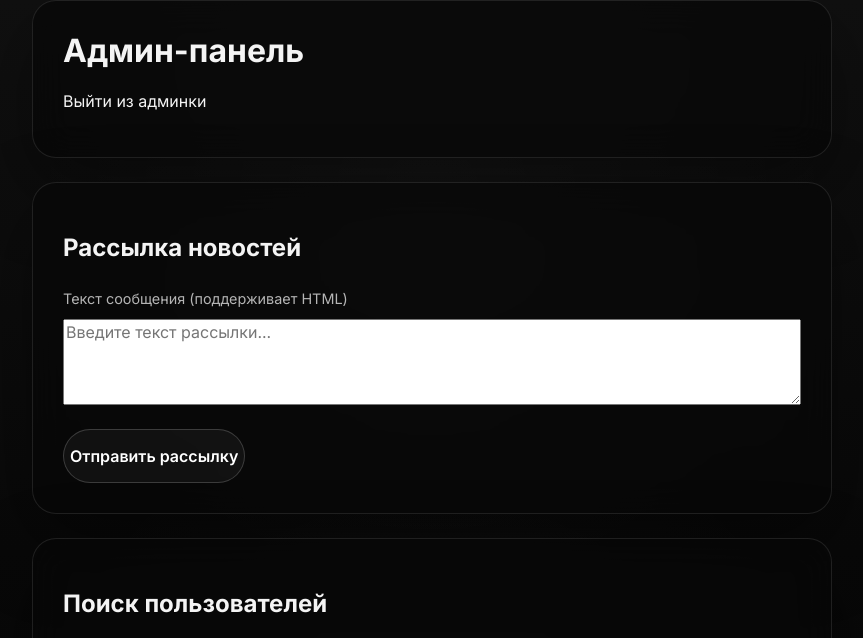
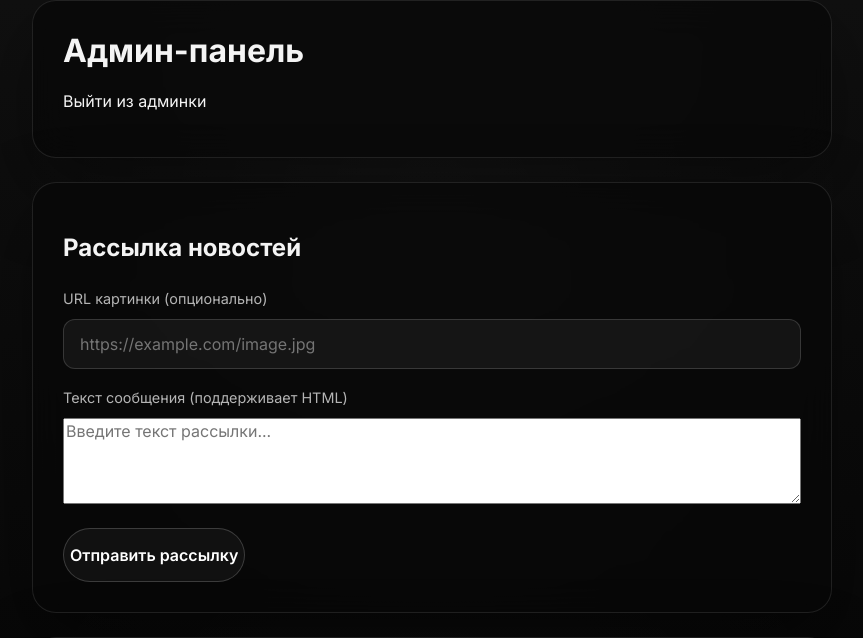
Before and after one commit to qqvoil/void, a Flask app: page /admin in a window 1280 px wide. Shown: the top 638 px of the page, without its empty margins (208-1071 px from the left). Run offline with Flask 3, Linux system fonts and the light colour scheme; the visitor is signed in with stand-in values (Sample User, id 1); data comes from the database, SQL or seed files in the repository; data that the repository does not hold is empty; some libraries are stand-ins or nearby versions.

Commit message:
Fix 0 devices bug for legacy users and add photo_url to broadcast

```diff
--- a/app.py
+++ b/app.py
@@ -857,7 +857,9 @@ def admin_broadcast():
         return jsonify({"success": False, "error": "Unauthorized"}), 401
 
     text = request.form.get("text", "").strip()
-    if not text:
+    photo_url = request.form.get("photo_url", "").strip()
+
+    if not text and not photo_url:
         return jsonify({"success": False, "error": "Empty message"}), 400
 
     bot_token = os.environ.get("BOT_TOKEN") or os.environ.get("TG_BOT_TOKEN")
@@ -871,9 +873,16 @@ def admin_broadcast():
     for u in users:
         tg_id = u["telegram_id"]
         try:
+            if photo_url:
+                payload = {"chat_id": tg_id, "photo": photo_url, "caption": text, "parse_mode": "HTML"}
+                endpoint = "sendPhoto"
+            else:
+                payload = {"chat_id": tg_id, "text": text, "parse_mode": "HTML"}
+                endpoint = "sendMessage"
+
             resp = requests.post(
-                f"http://91.238.123.4:10080/bot{bot_token}/sendMessage",
-                json={"chat_id": tg_id, "text": text, "parse_mode": "HTML"},
+                f"http://91.238.123.4:10080/bot{bot_token}/{endpoint}",
+                json=payload,
                 timeout=5
             )
             if resp.status_code == 200:
@@ -928,14 +937,14 @@ def admin_panel():
                 users_list = resp_data.get("response", []) if isinstance(resp_data, dict) else (resp_data if isinstance(resp_data, list) else [])
                 for ru in users_list:
                     if isinstance(ru, dict):
-                        username = ru.get("username")
+                        sub_url = ru.get("subscriptionUrl")
                         online_at = ru.get("userTraffic", {}).get("onlineAt")
-                        if online_at:
+                        if sub_url and online_at:
                             # Check if online within last 5 minutes
                             try:
                                 online_dt = datetime.fromisoformat(online_at.replace("Z", "+00:00"))
                                 if datetime.now(timezone.utc) - online_dt < timedelta(minutes=5):
-                                    rw_users[username] = 1 # Consider as 1 active device/online
+                                    rw_users[sub_url] = 1 # Consider as 1 active device/online
                             except:
                                 pass
         except Exception as e:
@@ -943,11 +952,8 @@ def admin_panel():
 
     # Attach rw_users data
     for u in users:
-        tg_id = u.get("telegram_id")
-        user_id = u.get("id")
-        # Construct remnawave username
-        rw_username = f"tg_{tg_id}" if tg_id else f"void_{user_id}"
-        u["active_devices"] = rw_users.get(rw_username, 0)
+        sub_url = u.get("subscription_url")
+        u["active_devices"] = rw_users.get(sub_url, 0)
 
     return render_template("admin_panel.html", users=users)
 
--- a/templates/admin_panel.html
+++ b/templates/admin_panel.html
@@ -11,8 +11,13 @@
   <h2>Рассылка новостей</h2>
   <form method="post" action="{{ url_for('admin_broadcast') }}">
     <input type="hidden" name="csrf_token" value="{{ csrf_token() }}"/>
+
+    <label>URL картинки (опционально)</label>
+    <input type="url" name="photo_url" placeholder="https://example.com/image.jpg">
+
     <label>Текст сообщения (поддерживает HTML)</label>
-    <textarea name="text" rows="4" required placeholder="Введите текст рассылки..."></textarea>
+    <textarea name="text" rows="4" placeholder="Введите текст рассылки..."></textarea>
+
     <div class="actions">
       <button type="submit" onclick="return confirm('Отправить рассылку всем пользователям с Telegram?')">Отправить рассылку</button>
     </div>
```
